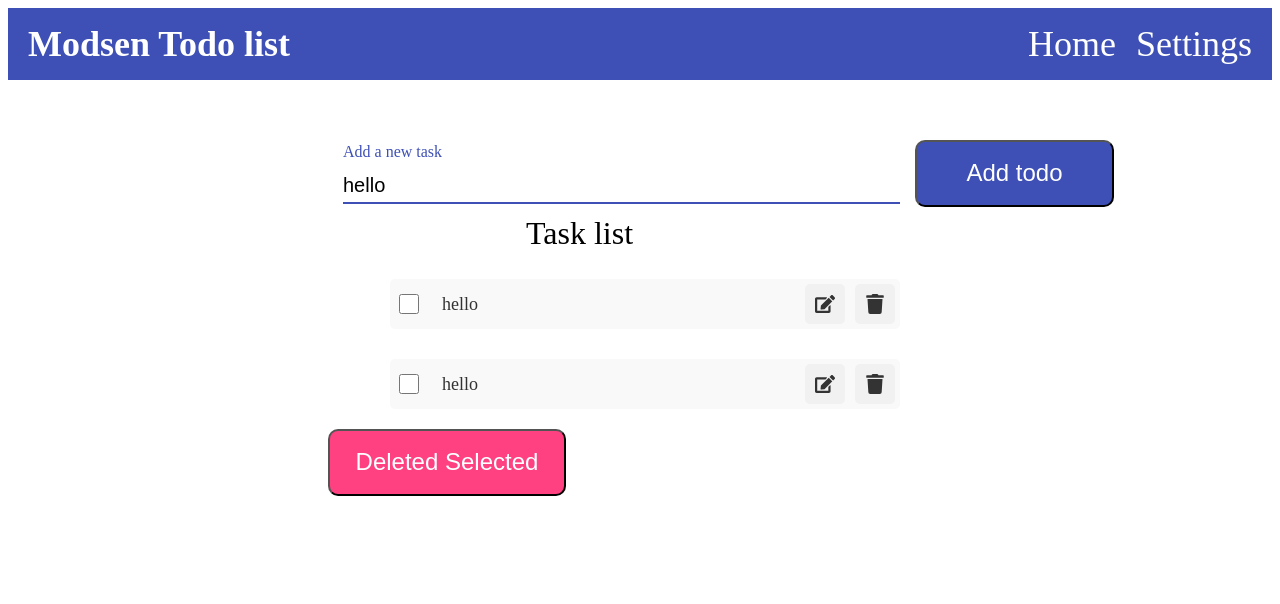
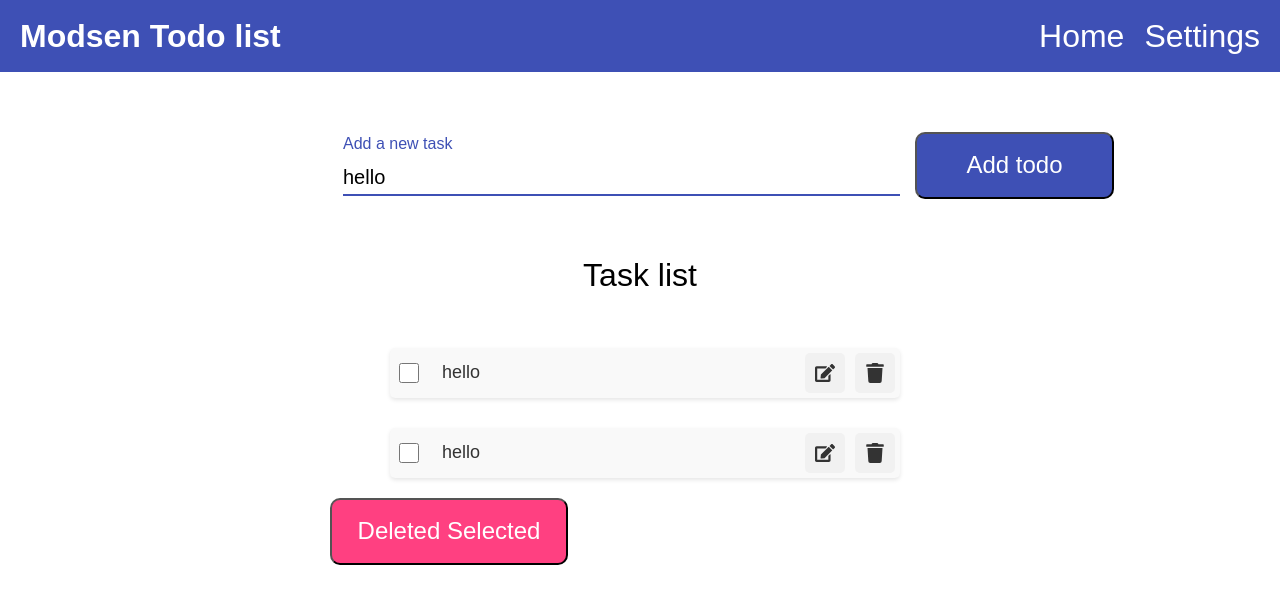
Before and after one commit to Milana46/TodoListTz, a React (Create React App) app: page / in a window 1280 px wide. Shown: the top 604 px of the page. Built offline with nearby package versions, Linux system fonts and the light colour scheme.

Commit message:
fix: renew styles for add and delete buttons, list of tasks, navigation

```diff
--- a/src/App.tsx
+++ b/src/App.tsx
@@ -3,20 +3,24 @@ import { ThemeProvider } from 'styled-components';
 import { baseTheme } from 'styles/theme';
 import { BrowserRouter as Router, Route, Routes } from 'react-router-dom';
 import { Navigation } from './components/Navigation';
-import { ROUTERS } from './constants';
+import { ROUTERS } from './public/constants';
 import { Home } from './pages/Home';
 import { Settings } from './pages/Settings';
+import { GlobalStyle } from './styles/globalStyle';
 
 type RouteKey = keyof typeof ROUTERS;
 
 function App() {
   return (
+    <>
       <ThemeProvider theme={baseTheme}>
+        <GlobalStyle />
         <Router>
           <Navigation />
           <Routes>{listOfRoutes}</Routes>
         </Router>
       </ThemeProvider>
+    </>
   );
 }
 
--- a/src/components/Button/index.tsx
+++ b/src/components/Button/index.tsx
@@ -1,19 +1,16 @@
 import React, { FC } from 'react';
+import { StyledButton } from './styled';
 
-import { StyledAddButton, StyledDeleteButton } from './styled';
 interface ButtonProps {
   content: string;
   variant?: 'add' | 'delete';
   onClick?: VoidFunction;
 }
 
-const BUTTON_VARIANTS = {
-  add: StyledAddButton,
-  delete: StyledDeleteButton,
+export const Button: FC<ButtonProps> = ({ content, variant = 'add', onClick }) => {
+  return (
+    <StyledButton variant={variant} onClick={onClick}>
+      {content}
+    </StyledButton>
+  );
 };
-
-export const Button: FC<ButtonProps> = ({ content, variant = 'add', onClick }) => {
-  const ButtonComponent = BUTTON_VARIANTS[variant] || StyledAddButton;
-
-  return <ButtonComponent onClick={onClick}>{content}</ButtonComponent>;
-};
--- a/src/components/Button/styled.ts
+++ b/src/components/Button/styled.ts
@@ -1,9 +1,5 @@
 import styled, { css } from 'styled-components';
 
-const DELETE_BUTTON_COLOR = '#FF4081';
-const ADD_BUTTON_COLOR = '#3E50B5';
-const DELETE_BUTTON_WIDTH = '238px';
-const ADD_BUTTON_WIDTH = '199px';
 const BUTTON_HEIGHT = '67px';
 
 const buttonStyles = css`
@@ -25,15 +21,27 @@ const buttonStyles = css`
   }
 `;
 
-export const StyledDeleteButton = styled.button`
+interface StyledButtonProps {
+  variant: 'add' | 'delete';
+}
+
+export const StyledButton = styled.button<StyledButtonProps>`
   ${buttonStyles}
-  background-color: ${DELETE_BUTTON_COLOR};
-  margin-left: 320px;
-  width: ${DELETE_BUTTON_WIDTH};
+  background-color: ${({ variant }) => (variant === 'delete' ? '#FF4081' : '#3E50B5')};
+  margin-left: ${({ variant }) => (variant === 'delete' ? '330px' : '0')};
+  width: ${({ variant }) => (variant === 'delete' ? '238px' : '199px')};
+
+  @media (${({ theme }) => theme.media.medium}) {
+    ${({ variant }) =>
+      variant === 'add' &&
+      css`
+        margin-top: ${({ theme }) => theme.margins.xxl};
+      `}
+
+    ${({ variant }) =>
+      variant === 'delete' &&
+      css`
+        margin-top: ${({ theme }) => theme.margins.l};
+      `}
+  }
 `;
-
-export const StyledAddButton = styled.button`
-  ${buttonStyles}
-  background-color: ${ADD_BUTTON_COLOR};
-  width: ${ADD_BUTTON_WIDTH};
-`;
--- a/src/components/Navigation/index.tsx
+++ b/src/components/Navigation/index.tsx
@@ -1,6 +1,5 @@
 import React, { FC, useState } from 'react';
-
-import { ROUTERS } from '@/constants';
+import { ROUTERS } from '@/public/constants';
 import * as S from './styled';
 
 export const Navigation: FC = () => {
--- a/src/components/Navigation/styled.ts
+++ b/src/components/Navigation/styled.ts
@@ -13,10 +13,12 @@ export const NavBar = styled.nav`
   color: ${({ theme }) => theme.colors.primary};
   box-shadow: ${({ theme }) => `${theme.boxShadow.xss} ${theme.boxShadow.xs} ${theme.boxShadow.s} `}
     ${({ theme }) => theme.colors.black};
+  position: relative;
+  z-index: 1001;
 `;
 
 export const Logo = styled.h1`
-  font-size: ${({ theme }) => theme.fontSize.xxl};
+  font-size: ${({ theme }) => theme.fontSize.xl};
   font-weight: bold;
   margin: ${({ theme }) => theme.margins.xsss};
   line-height: ${({ theme }) => theme.lineHeight.m};
@@ -28,6 +30,7 @@ export const NavLinksDesktop = styled.div`
 
   @media (${({ theme }) => theme.media.medium}) {
     display: none;
+    font-size: ${({ theme }) => theme.fontSize.s};
   }
 `;
 
@@ -37,18 +40,20 @@ export const NavLinksMobile = styled.div<{ open: boolean }>`
   @media (${({ theme }) => theme.media.medium}) {
     display: flex;
     flex-direction: column;
-    overflow: hidden;
-    max-height: ${({ open }) => (open ? '200px' : '0')};
-    transition:
-      max-height 0.3s ease-in-out,
-      padding 0.3s ease-in-out;
+    align-items: center;
     background-color: ${({ theme }) => theme.colors.secondary};
-    width: ${({ theme }) => theme.width.max};
-    padding: ${({ open, theme }) =>
-      open
-        ? `${theme.margins.s} ${theme.margins.xsss}`
-        : `${theme.margins.s} ${theme.margins.xsss}`};
-    align-items: center;
+    width: 100%;
+    padding: ${({ theme }) => theme.margins.s};
+
+    position: fixed;
+    top: 60px;
+    left: 0;
+    right: 0;
+    z-index: 1000;
+
+    box-shadow: ${({ theme }) => theme.boxShadow.s} ${({ theme }) => theme.colors.black};
+    transition: transform 0.3s ease-in-out;
+    transform: ${({ open }) => (open ? 'translateY(0)' : 'translateY(-100%)')};
   }
 `;
 
@@ -94,7 +99,7 @@ export const Burger = styled.div<{ open: boolean }>`
 export const StyledLink = styled(Link)`
   color: ${({ theme }) => theme.colors.primary};
   text-decoration: none;
-  font-size: ${({ theme }) => theme.fontSize.xxl};
+  font-size: ${({ theme }) => theme.fontSize.xl};
   line-height: ${({ theme }) => theme.lineHeight.m};
   position: relative;
 
@@ -116,7 +121,7 @@ export const StyledLink = styled(Link)`
   }
 
   @media (${({ theme }) => theme.media.medium}) {
-    font-size: ${({ theme }) => theme.fontSize.l};
+    font-size: ${({ theme }) => theme.fontSize.m};
     line-height: ${({ theme }) => theme.lineHeight.xs};
   }
 `;
--- a/src/components/TaskList/styled.ts
+++ b/src/components/TaskList/styled.ts
@@ -14,7 +14,7 @@ export const TaskListContainer = styled.div`
   padding: ${({ theme }) => theme.margins.s};
   max-width: ${({ theme }) => theme.sizeOfElement.xxl};
   width: ${({ theme }) => theme.width.max};
-  margin: ${({ theme }) => theme.margins.xsss} auto;
+  margin: 0 auto;
 
   @media (${({ theme }) => theme.media.medium}) {
     padding: ${({ theme }) => theme.margins.xss};
@@ -22,16 +22,16 @@ export const TaskListContainer = styled.div`
   }
 `;
 
-export const TaskListTitle = styled.text`
-  margin-left: ${({ theme }) => theme.margins.xxvvv};
-  margin-top: ${({ theme }) => theme.margins.xxxxxl};
+export const TaskListTitle = styled.h2`
+  margin-top: ${({ theme }) => theme.margins.xxl};
   text-align: center;
+  width: 100%;
   font-size: ${({ theme }) => theme.fontSize.xl};
   font-weight: ${({ theme }) => theme.fontWeight.normal};
   line-height: ${({ theme }) => theme.lineHeight.m};
 
   @media (${({ theme }) => theme.media.medium}) {
-    margin-left: ${({ theme }) => theme.margins.xsss};
+    margin-top: ${({ theme }) => theme.margins.xxl};
     font-size: ${({ theme }) => theme.fontSize.l};
     line-height: ${({ theme }) => theme.lineHeight.xs};
   }
@@ -43,7 +43,7 @@ export const TaskListWrapper = styled.div`
   gap: ${({ theme }) => theme.gap.xs};
   padding: ${({ theme }) => theme.margins.s};
   max-width: ${({ theme }) => theme.sizeOfElement.xxxl};
-  margin: ${({ theme }) => theme.margins.xsss} auto;
+  margin: 0 auto;
   max-height: 400px;
   overflow-y: auto;
 
@@ -60,7 +60,8 @@ export const TaskItem = styled.div`
   background-color: ${TASKLIST_BACK_COLOR};
   padding: ${({ theme }) => theme.margins.xss};
   border-radius: ${({ theme }) => theme.borderRadius.xs};
-  box-shadow: box-shadow: ${({ theme }) => `${theme.boxShadow.xsss}, ${theme.boxShadow.xss}, ${theme.boxShadow.xs}`} ${({ theme }) => theme.colors.black};
+  box-shadow: ${({ theme }) =>
+    `${theme.boxShadow.xsss} ${theme.boxShadow.xss} ${theme.boxShadow.xs} ${theme.colors.black}`};
   width: ${({ theme }) => theme.width.max};
 
   @media (${({ theme }) => theme.media.medium}) {
@@ -133,7 +134,7 @@ export const ButtonIcon = styled.div<{ isDelete?: boolean }>`
     color: ${(props) => (props.isDelete ? 'red' : '#333')};
     font-size: ${({ theme }) => theme.fontSize.m};
 
-    @media (${({ theme }) => theme.media.medium};) {
+    @media (${({ theme }) => theme.media.medium}) {
       font-size: ${({ theme }) => theme.fontSize.xs};
     }
   }
--- /dev/null
+++ b/src/styles/globalStyle.ts
@@ -0,0 +1,11 @@
+import { createGlobalStyle } from 'styled-components';
+
+export const GlobalStyle = createGlobalStyle`
+  @import url('https://fonts.googleapis.com/css2?family=Jost:wght@300;400;500;600;700&display=swap');
+
+  body {
+    font-family: ${({ theme }) => theme.fontFamily.primary}, sans-serif;
+    margin: 0;
+    padding: 0;
+  }
+`;
--- a/src/styles/theme.ts
+++ b/src/styles/theme.ts
@@ -5,6 +5,11 @@ export const baseTheme = {
     black: '#0000001A',
     brown: '#646464',
   },
+
+  fontFamily: {
+    primary: 'Jost',
+  },
+
   fontSize: {
     xss: '14px',
     xs: '16px',
```
Also changed, not shown: src/public/constants.ts (renamed from src/constants.ts). Lines whose indentation alone changed are shown as unchanged.
